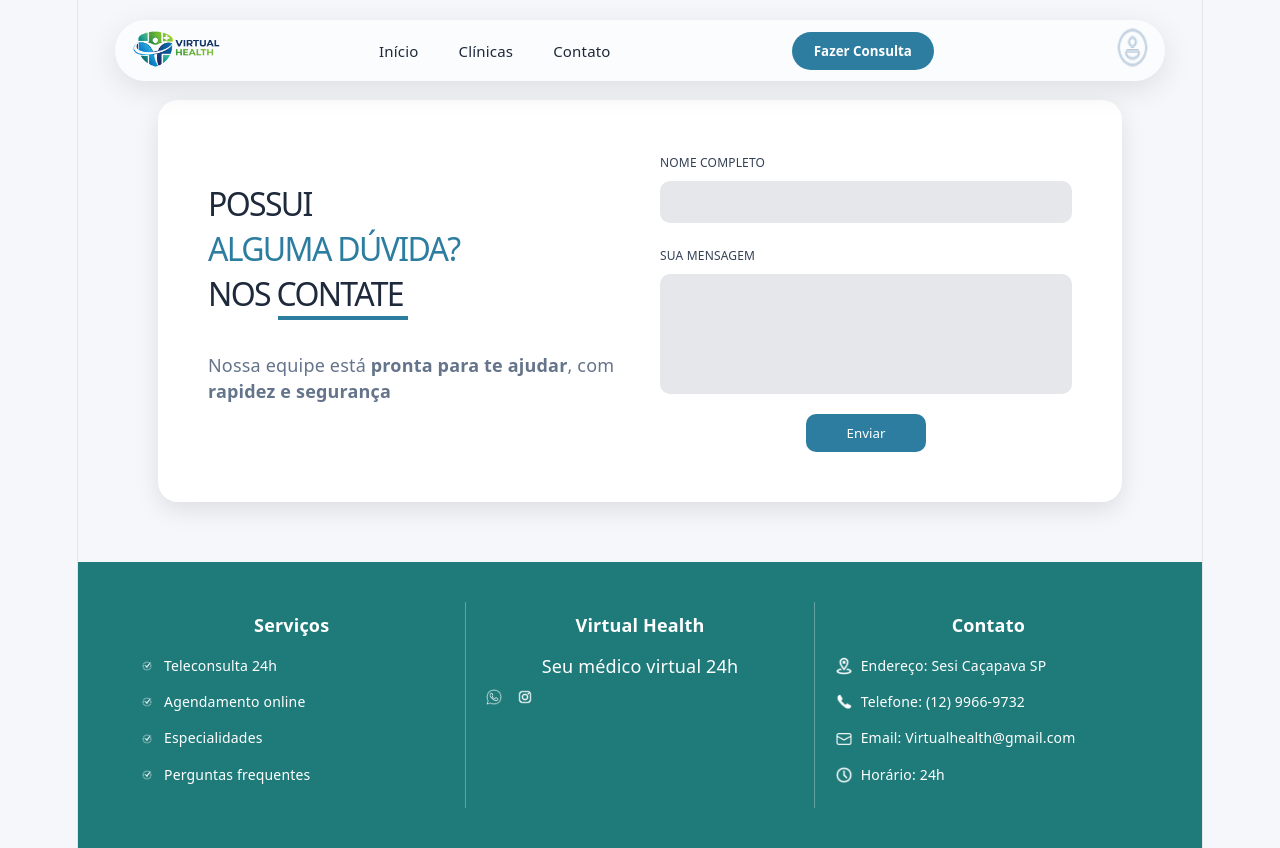
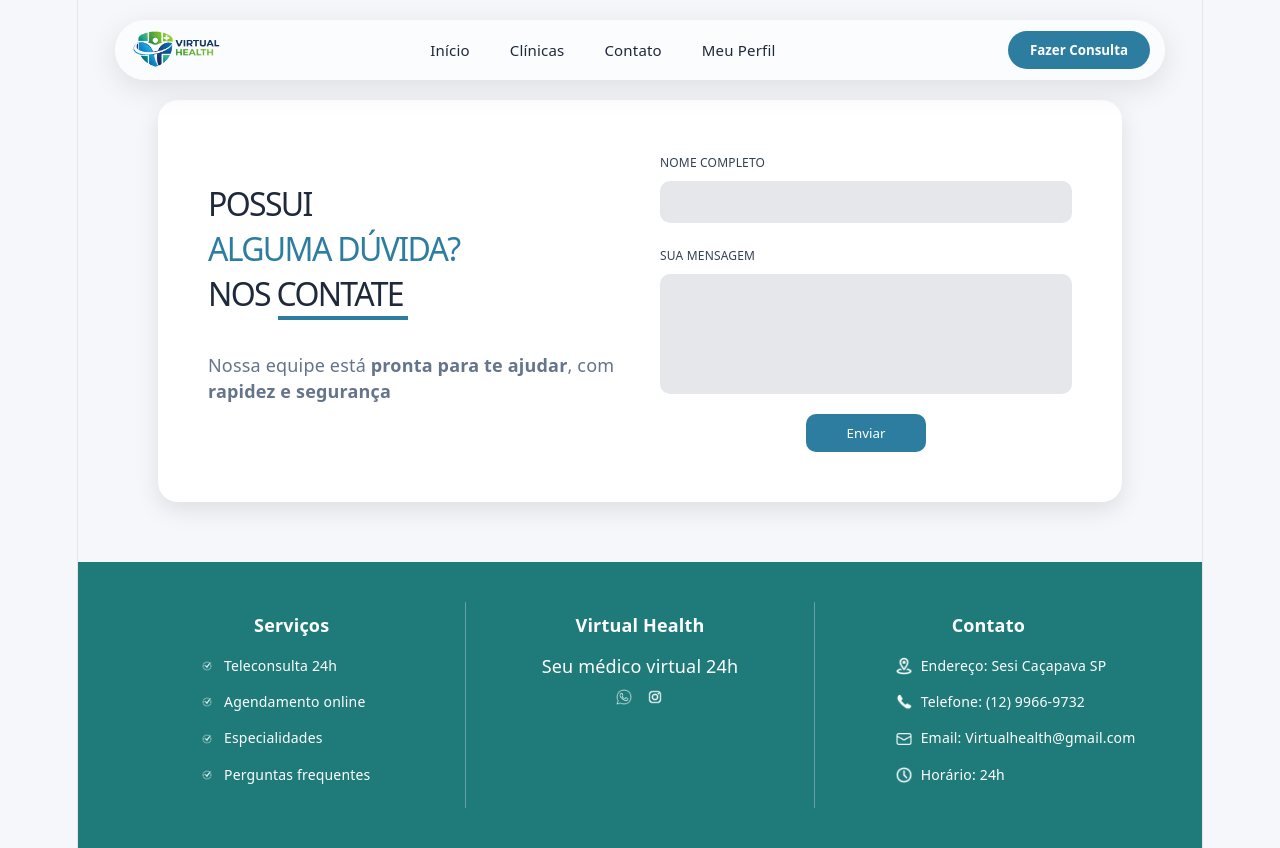
Before and after one commit to kaorishi11/virtualhealth, a React (Vite) app: page /contato in a window 1280 px wide. Built offline with nearby package versions, Linux system fonts and the light colour scheme.

Commit message:
footer e header

```diff
--- a/src/pages/Chat.jsx
+++ b/src/pages/Chat.jsx
@@ -147,15 +147,12 @@ export default function ChatMedico() {
                     <Link to="/home-paciente">Início</Link>
                     <Link to="/clinicas">Clínicas</Link>
                     <Link to="/contato">Contato</Link>
+                    <Link to="/perfil">Meu Perfil</Link>
                 </div>
 
                 <button className="consulta-btn" onClick={() => navigate("/chat")}>
                     Fazer Consulta
                 </button>
-
-                <Link to="/perfil">
-                    <img src={email} className="email" />
-                </Link>
             </div>
             {/* CHAT PRINCIPAL */}
             <div className="chat-container">
@@ -237,27 +234,27 @@ export default function ChatMedico() {
                             <div className="footer-column">
                                 <h4>Serviços</h4>
                                 <ul>
-                        <li><img src={certinho} /> Teleconsulta 24h</li>
-                        <li><img src={certinho} /> Agendamento online</li>
-                        <li><img src={certinho} /> Especialidades</li>
-                        <li><img src={certinho} /> Perguntas frequentes</li>
+                                    <li><img src={certinho} className="certo"/> Teleconsulta 24h</li>
+                                    <li><img src={certinho} className="certo"/> Agendamento online</li>
+                                    <li><img src={certinho} className="certo"/> Especialidades</li>
+                                    <li><img src={certinho} className="certo"/> Perguntas frequentes</li>
                                 </ul>
                             </div>
                             <div className="footer-column">
                                 <h4>Virtual Health</h4>
                                 <p>Seu médico virtual 24h</p>
                                 <div className="social">
-                        <img src={wats} />
+                                    <img src={wats} className="img"/>
                                     <img src={insta} />
                                 </div>
                             </div>
                             <div className="footer-column">
                                 <h4>Contato</h4>
                                 <ul>
-                        <li><img src={local} /> Endereço: Sesi Caçapava SP</li>
-                        <li><img src={tell} /> Telefone: (12) 9966-9732</li>
-                        <li><img src={gmail} /> Email: Virtualhealth@gmail.com</li>
-                        <li><img src={tempo} /> Horário: 24h</li>
+                                    <li><img src={local} className="certo"/> Endereço: Sesi Caçapava SP</li>
+                                    <li><img src={tell} className="certo"/> Telefone: (12) 9966-9732</li>
+                                    <li><img src={gmail} className="certo"/> Email: Virtualhealth@gmail.com</li>
+                                    <li><img src={tempo} className="certo"/> Horário: 24h</li>
                                 </ul>
                             </div>
 
--- a/src/pages/Clinicas.jsx
+++ b/src/pages/Clinicas.jsx
@@ -4,7 +4,6 @@ import "../styles/Clinicas.css";
 
 // Imagens
 import logo from "../images/logo.png";
-import email from '../images/login (2).png';
 import lupa from "../images/lupa.png";
 import marta from "../images/med.png";
 import andrey from "../images/medi.png";
@@ -186,13 +185,11 @@ const handleConfirmPresencial = (doc) => {
                     <Link to="/home-paciente">Início</Link>
                     <Link to="/clinicas">Clínicas</Link>
                     <Link to="/contato">Contato</Link>
+                    <Link to="/perfil">Meu Perfil</Link>
                 </div>
                 <button className="consulta-btn" onClick={() => navigate("/chat")}>
                     Fazer Consulta
                 </button>
-                <Link to="/perfil">
-                    <img src={email} className="email" alt="perfil" />
-                </Link>
             </div>
 
             {/* HERO */}
@@ -281,9 +278,9 @@ const handleConfirmPresencial = (doc) => {
                                 {/* INFORMAÇÕES DA TELECONSULTA */}
                                 {activeTab[doc.id] === 'teleconsulta' && (
                                     <div className="tele-info-left">
-                                        <p>⏱️ Duração média: 30 a 50 minutos</p>
-                                        <p>🔒 Dados protegidos pela LGPD</p>
-                                        <p>📱 Acesse pelo celular ou computador</p>
+                                        <p>Duração média: 30 a 50 minutos</p>
+                                        <p>Dados protegidos pela LGPD</p>
+                                        <p>Acesse pelo celular ou computador</p>
                                     </div>
                                 )}
 
@@ -448,33 +445,33 @@ const handleConfirmPresencial = (doc) => {
 
                                 <div className="confirmation-card">
                                     <div className="confirmation-row">
-                                        <span className="confirmation-label">👨‍⚕️ Médico:</span>
+                                        <span className="confirmation-label">Médico:</span>
                                         <span className="confirmation-value">{confirmationDetailsPresencial.doctorName}</span>
                                     </div>
                                     <div className="confirmation-row">
-                                        <span className="confirmation-label">📋 Especialidade:</span>
+                                        <span className="confirmation-label">Especialidade:</span>
                                         <span className="confirmation-value">{confirmationDetailsPresencial.specialty}</span>
                                     </div>
                                     <div className="confirmation-row">
-                                        <span className="confirmation-label">📅 Data:</span>
+                                        <span className="confirmation-label">Data:</span>
                                         <span className="confirmation-value">{confirmationDetailsPresencial.date}</span>
                                     </div>
                                     <div className="confirmation-row">
-                                        <span className="confirmation-label">⏰ Horário:</span>
+                                        <span className="confirmation-label">Horário:</span>
                                         <span className="confirmation-value">{confirmationDetailsPresencial.hour}</span>
                                     </div>
                                     <div className="confirmation-row">
-                                        <span className="confirmation-label">📍 Local:</span>
+                                        <span className="confirmation-label">Local:</span>
                                         <span className="confirmation-value">{confirmationDetailsPresencial.address}</span>
                                     </div>
                                     <div className="confirmation-row">
-                                        <span className="confirmation-label">💰 Valor:</span>
+                                        <span className="confirmation-label">Valor:</span>
                                         <span className="confirmation-value highlight">R$ {confirmationDetailsPresencial.price.toFixed(2)}</span>
                                     </div>
                                 </div>
 
                                 <div className="confirmation-footer">
-                                    <p>🔔 Você receberá um lembrete por e-mail</p>
+                                    <p>Você receberá um lembrete por e-mail</p>
                                     <div className="loader"></div>
                                     <p className="auto-close">Fechando em 3 segundos...</p>
                                 </div>
@@ -497,37 +494,37 @@ const handleConfirmPresencial = (doc) => {
 
                         <div className="confirmation-card">
                             <div className="confirmation-row">
-                                <span className="confirmation-label">👨‍⚕️ Médico:</span>
+                                <span className="confirmation-label">Médico:</span>
                                 <span className="confirmation-value">{confirmationDetailsTele.doctorName}</span>
                             </div>
                             <div className="confirmation-row">
-                                <span className="confirmation-label">📋 Especialidade:</span>
+                                <span className="confirmation-label">Especialidade:</span>
                                 <span className="confirmation-value">{confirmationDetailsTele.specialty}</span>
                             </div>
                             <div className="confirmation-row">
-                                <span className="confirmation-label">📅 Data:</span>
+                                <span className="confirmation-label">Data:</span>
                                 <span className="confirmation-value">{confirmationDetailsTele.date}</span>
                             </div>
                             <div className="confirmation-row">
-                                <span className="confirmation-label">⏰ Horário:</span>
+                                <span className="confirmation-label">Horário:</span>
                                 <span className="confirmation-value">{confirmationDetailsTele.hour}</span>
                             </div>
                             <div className="confirmation-row">
-                                <span className="confirmation-label">💻 Plataforma:</span>
+                                <span className="confirmation-label">Plataforma:</span>
                                 <span className="confirmation-value">{confirmationDetailsTele.platform}</span>
                             </div>
                             <div className="confirmation-row">
-                                <span className="confirmation-label">⏱️ Duração:</span>
+                                <span className="confirmation-label">⏱Duração:</span>
                                 <span className="confirmation-value">{confirmationDetailsTele.duration}</span>
                             </div>
                             <div className="confirmation-row">
-                                <span className="confirmation-label">💰 Valor:</span>
+                                <span className="confirmation-label">Valor:</span>
                                 <span className="confirmation-value highlight">R$ {confirmationDetailsTele.price.toFixed(2)}</span>
                             </div>
                         </div>
 
                         <div className="confirmation-footer">
-                            <p>🔔 Você receberá o link da consulta por e-mail</p>
+                            <p>Você receberá o link da consulta por e-mail</p>
                         </div>
                     </div>
                 </div>
@@ -535,32 +532,34 @@ const handleConfirmPresencial = (doc) => {
 
             {/* FOOTER */}
                         <footer className="footer">
+
                             <div className="footer-column">
                                 <h4>Serviços</h4>
                                 <ul>
-                        <li><img src={certinho} alt="check" /> Teleconsulta 24h</li>
-                        <li><img src={certinho} alt="check" /> Agendamento online</li>
-                        <li><img src={certinho} alt="check" /> Especialidades</li>
+                                    <li><img src={certinho} className="certo"/> Teleconsulta 24h</li>
+                                    <li><img src={certinho} className="certo"/> Agendamento online</li>
+                                    <li><img src={certinho} className="certo"/> Especialidades</li>
+                                    <li><img src={certinho} className="certo"/> Perguntas frequentes</li>
+                                </ul>
+                            </div>
+                            <div className="footer-column">
+                                <h4>Virtual Health</h4>
+                                <p>Seu médico virtual 24h</p>
+                                <div className="social">
+                                    <img src={wats} className="img"/>
+                                    <img src={insta} />
+                                </div>
+                            </div>
+                            <div className="footer-column">
+                                <h4>Contato</h4>
+                                <ul>
+                                    <li><img src={local} className="certo"/> Endereço: Sesi Caçapava SP</li>
+                                    <li><img src={tell} className="certo"/> Telefone: (12) 9966-9732</li>
+                                    <li><img src={gmail} className="certo"/> Email: Virtualhealth@gmail.com</li>
+                                    <li><img src={tempo} className="certo"/> Horário: 24h</li>
                                 </ul>
                             </div>
 
-                <div className="footer-column">
-                    <h4>Virtual Health</h4>
-                    <div className="social">
-                        <img src={wats} alt="whatsapp" />
-                        <img src={insta} alt="instagram" />
-                    </div>
-                </div>
-
-                <div className="footer-column">
-                    <h4>Contato</h4>
-                    <ul>
-                        <li><img src={local} alt="local" /> Caçapava SP</li>
-                        <li><img src={tell} alt="telefone" /> (12) 99999-9999</li>
-                        <li><img src={gmail} alt="email" /> email@gmail.com</li>
-                        <li><img src={tempo} alt="tempo" /> 24h</li>
-                    </ul>
-                </div>
                         </footer>
         </div>
     );
--- a/src/pages/Contato.jsx
+++ b/src/pages/Contato.jsx
@@ -40,14 +40,12 @@ export default function Contato() {
                     <Link to="/home-paciente">Início</Link>
                     <Link to="/clinicas">Clínicas</Link>
                     <Link to="/contato">Contato</Link>
+                    <Link to="/perfil">Meu Perfil</Link>
                 </div>
 
                 <button className="consulta-btn" onClick={() => navigate("/chat")}>
                     Fazer Consulta
                 </button>
-                <Link to="/perfil">
-                    <img src={emailheader} className="email" />
-                </Link>
             </div>
 
             {/* CONTAINER */}
@@ -88,34 +86,34 @@ export default function Contato() {
 
             {/* FOOTER */}
                         <footer className="footer">
+
                             <div className="footer-column">
                                 <h4>Serviços</h4>
                                 <ul>
-                        <li><img src={certinho} /> Teleconsulta 24h</li>
-                        <li><img src={certinho} /> Agendamento online</li>
-                        <li><img src={certinho} /> Especialidades</li>
-                        <li><img src={certinho} /> Perguntas frequentes</li>
+                                    <li><img src={certinho} className="certo"/> Teleconsulta 24h</li>
+                                    <li><img src={certinho} className="certo"/> Agendamento online</li>
+                                    <li><img src={certinho} className="certo"/> Especialidades</li>
+                                    <li><img src={certinho} className="certo"/> Perguntas frequentes</li>
                                 </ul>
                             </div>
-
                             <div className="footer-column">
                                 <h4>Virtual Health</h4>
                                 <p>Seu médico virtual 24h</p>
                                 <div className="social">
-                        <img src={wats} />
+                                    <img src={wats} className="img"/>
                                     <img src={insta} />
                                 </div>
                             </div>
-
                             <div className="footer-column">
                                 <h4>Contato</h4>
                                 <ul>
-                        <li><img src={local} /> Endereço: Sesi Caçapava SP</li>
-                        <li><img src={tell} /> Telefone: (12) 9966-9732</li>
-                        <li><img src={gmail} /> Email: Virtualhealth@gmail.com</li>
-                        <li><img src={tempo} /> Horário: 24h</li>
+                                    <li><img src={local} className="certo"/> Endereço: Sesi Caçapava SP</li>
+                                    <li><img src={tell} className="certo"/> Telefone: (12) 9966-9732</li>
+                                    <li><img src={gmail} className="certo"/> Email: Virtualhealth@gmail.com</li>
+                                    <li><img src={tempo} className="certo"/> Horário: 24h</li>
                                 </ul>
                             </div>
+
                         </footer>
         </div>
     );
--- a/src/pages/HomePa.jsx
+++ b/src/pages/HomePa.jsx
@@ -98,15 +98,12 @@ export default function HomePa() {
                     <Link to="/home-paciente">Início</Link>
                     <Link to="/clinicas">Clínicas</Link>
                     <Link to="/contato">Contato</Link>
+                    <Link to="/perfil">Meu Perfil</Link>
                 </div>
 
                 <button className="consulta-btn" onClick={() => navigate("/chat")}>
                     Fazer Consulta
                 </button>
-
-                <Link to="/perfil">
-                    <img src={email} />
-                </Link>
             </div>
 
             {/* HERO */}
--- a/src/styles/Chat.css
+++ b/src/styles/Chat.css
@@ -37,7 +37,9 @@ body {
 }
 
 .logochat {
-    height: 40px;
+    height: 48px;
+    transform: scale(1.4);
+    transform-origin: left center;
 }
 
 .nav-links {
--- a/src/styles/Clinicas.css
+++ b/src/styles/Clinicas.css
@@ -11,24 +11,33 @@ body {
 
 /* HEADER */
 .header {
-    position: absolute;
     top: 20px;
     left: 50%;
     transform: translateX(-50%);
     width: 90%;
-    max-width: 1100px;
+    max-width: 1050px;
+
     display: flex;
     align-items: center;
     justify-content: space-between;
-    padding: 10px 20px;
-    backdrop-filter: blur(12px);
+
+    padding: 5px 10px;
+    min-height: 60px;
+
+    background: rgba(255, 255, 255, 0.01);
+    backdrop-filter: blur(10px);
+
     border-radius: 50px;
     z-index: 1000;
-    background: rgba(255,255,255,0.6);
-    box-shadow: 0 10px 30px rgba(0,0,0,0.08);
+    box-shadow: 0 8px 30px rgba(0, 0, 0, 0.1);
 }
 
-.logoclinicas { height: 45px; }
+.logoclinicas {
+    height: 48px;
+    transform: scale(1.4);
+    transform-origin: left center;
+}
+
 .nav-links { display: flex; gap: 28px; }
 .nav-links a {
     text-decoration: none;
--- a/src/styles/Contato.css
+++ b/src/styles/Contato.css
@@ -25,7 +25,7 @@ body {
 }
 
 .logocontato {
-    height: 45px;
+    height: 48px;
     transform: scale(1.4);
     transform-origin: left center;
 }
```
Lines whose indentation alone changed are shown as unchanged.
